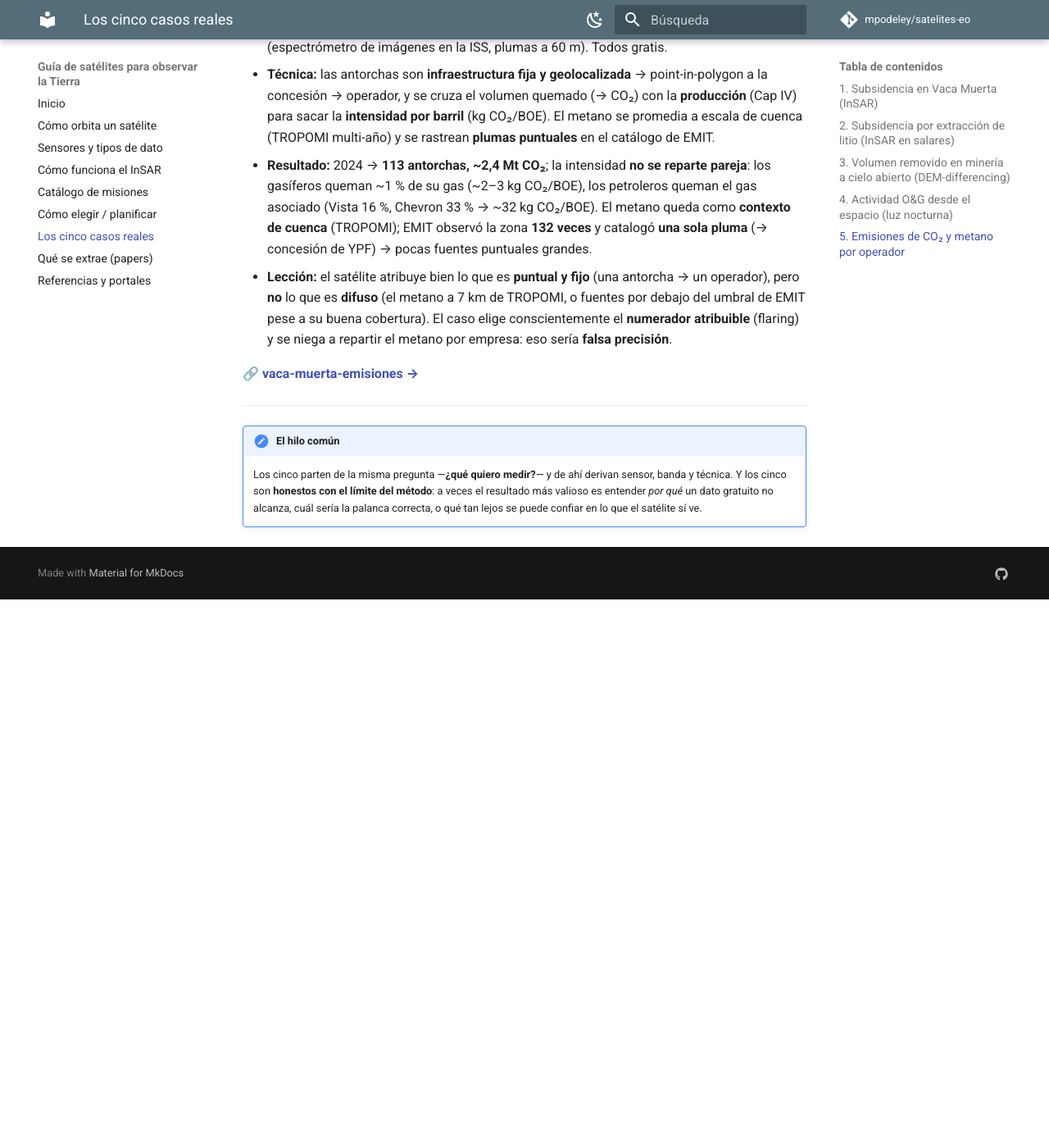
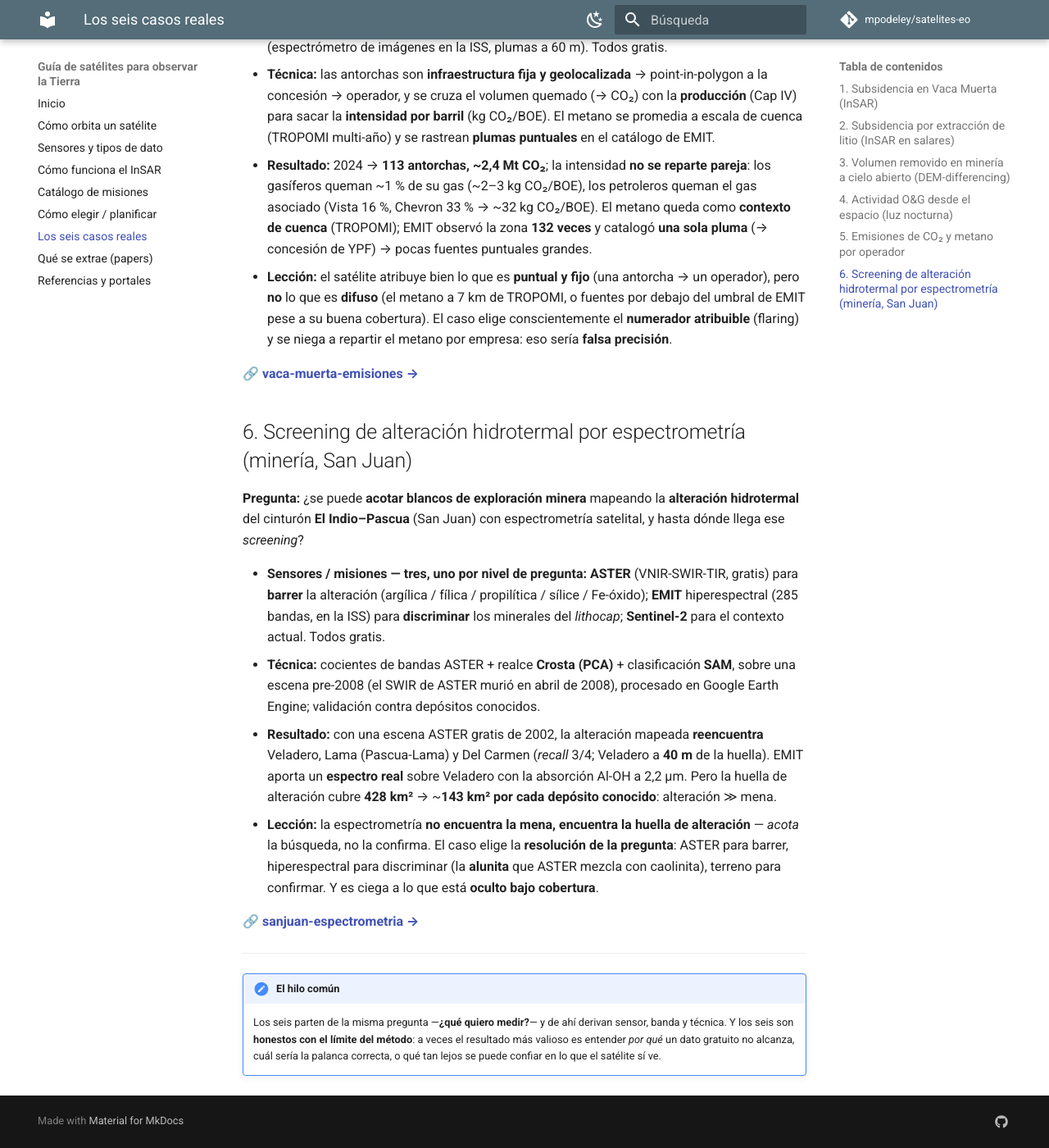
Before and after one commit to mpodeley/satelites-eo, an MkDocs documentation site: the page built from docs/casos.md, in a window 1280 px wide and 1400 px high, scrolled down 2239 px. Shown: the whole window at 82% size. Built offline with MkDocs 1.6.1 and Material for MkDocs 9.7.7, drawn with Linux system fonts in a browser that asks for light colours; comment, search, counter and statistics services are not loaded; before the commit the page ends 2970 px from its top, so only the background shows below that; some of the changed text lies outside the part shown.

Commit message:
Caso 6: screening espectral de alteración hidrotermal (San Juan)
Suma el sexto caso (sanjuan-espectrometria) a la guía: bloque en casos.md,
sección de papers de espectrometría minera, y actualiza los conteos cinco→seis
(nav, index, planificar, catálogo).

Co-Authored-By: Claude Opus 4.8 <noreply@anthropic.com>

```diff
--- a/docs/casos.md
+++ b/docs/casos.md
@@ -1,6 +1,6 @@
-# Los cinco casos reales
+# Los seis casos reales
 
-Esta guía nació como suplemento de cinco estudios hechos **100 % con datos satelitales gratuitos**.
+Esta guía nació como suplemento de seis estudios hechos **100 % con datos satelitales gratuitos**.
 Cada uno ilustra una decisión distinta de las que vimos en [Cómo planificar](planificar.md): qué
 medir, qué sensor, qué banda, y —sobre todo— qué se puede y qué **no** se puede afirmar.
 
@@ -91,10 +91,34 @@ Muerta, y se puede **atribuir a cada operador** con datos públicos, sin informa
 
 🔗 **[vaca-muerta-emisiones →](https://mpodeley.github.io/vaca-muerta-emisiones/)**
 
+## 6. Screening de alteración hidrotermal por espectrometría (minería, San Juan)
+
+**Pregunta:** ¿se puede **acotar blancos de exploración minera** mapeando la **alteración hidrotermal**
+del cinturón **El Indio–Pascua** (San Juan) con espectrometría satelital, y hasta dónde llega ese
+*screening*?
+
+- **Sensores / misiones — tres, uno por nivel de pregunta:** **ASTER** (VNIR-SWIR-TIR, gratis) para
+  **barrer** la alteración (argílica / fílica / propilítica / sílice / Fe-óxido); **EMIT** hiperespectral
+  (285 bandas, en la ISS) para **discriminar** los minerales del *lithocap*; **Sentinel-2** para el
+  contexto actual. Todos gratis.
+- **Técnica:** cocientes de bandas ASTER + realce **Crosta (PCA)** + clasificación **SAM**, sobre una
+  escena pre-2008 (el SWIR de ASTER murió en abril de 2008), procesado en Google Earth Engine; validación
+  contra depósitos conocidos.
+- **Resultado:** con una escena ASTER gratis de 2002, la alteración mapeada **reencuentra** Veladero,
+  Lama (Pascua-Lama) y Del Carmen (*recall* 3/4; Veladero a **40 m** de la huella). EMIT aporta un
+  **espectro real** sobre Veladero con la absorción Al-OH a 2,2 µm. Pero la huella de alteración cubre
+  **428 km²** → ~**143 km² por cada depósito conocido**: alteración ≫ mena.
+- **Lección:** la espectrometría **no encuentra la mena, encuentra la huella de alteración** — *acota* la
+  búsqueda, no la confirma. El caso elige la **resolución de la pregunta**: ASTER para barrer,
+  hiperespectral para discriminar (la **alunita** que ASTER mezcla con caolinita), terreno para confirmar.
+  Y es ciega a lo que está **oculto bajo cobertura**.
+
+🔗 **[sanjuan-espectrometria →](https://mpodeley.github.io/sanjuan-espectrometria/)**
+
 ---
 
 !!! note "El hilo común"
-    Los cinco parten de la misma pregunta —**¿qué quiero medir?**— y de ahí derivan sensor, banda y
-    técnica. Y los cinco son **honestos con el límite del método**: a veces el resultado más valioso
+    Los seis parten de la misma pregunta —**¿qué quiero medir?**— y de ahí derivan sensor, banda y
+    técnica. Y los seis son **honestos con el límite del método**: a veces el resultado más valioso
     es entender *por qué* un dato gratuito no alcanza, cuál sería la palanca correcta, o qué tan lejos
     se puede confiar en lo que el satélite sí ve.
--- a/mkdocs.yml
+++ b/mkdocs.yml
@@ -37,7 +37,7 @@ nav:
   - Cómo funciona el InSAR: interferometria.md
   - Catálogo de misiones: catalogo.md
   - Cómo elegir / planificar: planificar.md
-  - Los cinco casos reales: casos.md
+  - Los seis casos reales: casos.md
   - Qué se extrae (papers): papers.md
   - Referencias y portales: referencias.md
 
```
Also changed, not shown: docs/catalogo.md (+1 -1 lines), docs/index.md (+3 -3 lines), docs/papers.md (+27 -0 lines), docs/planificar.md (+1 -1 lines).
